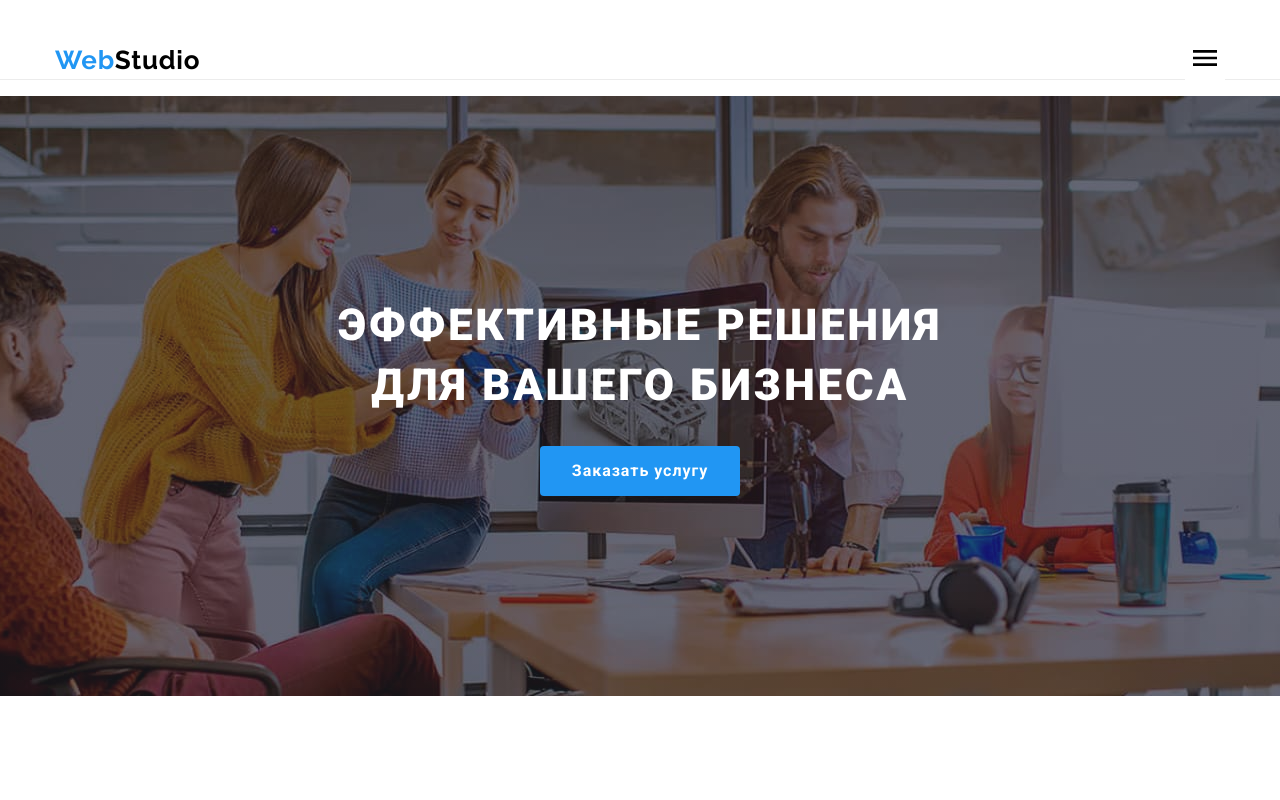
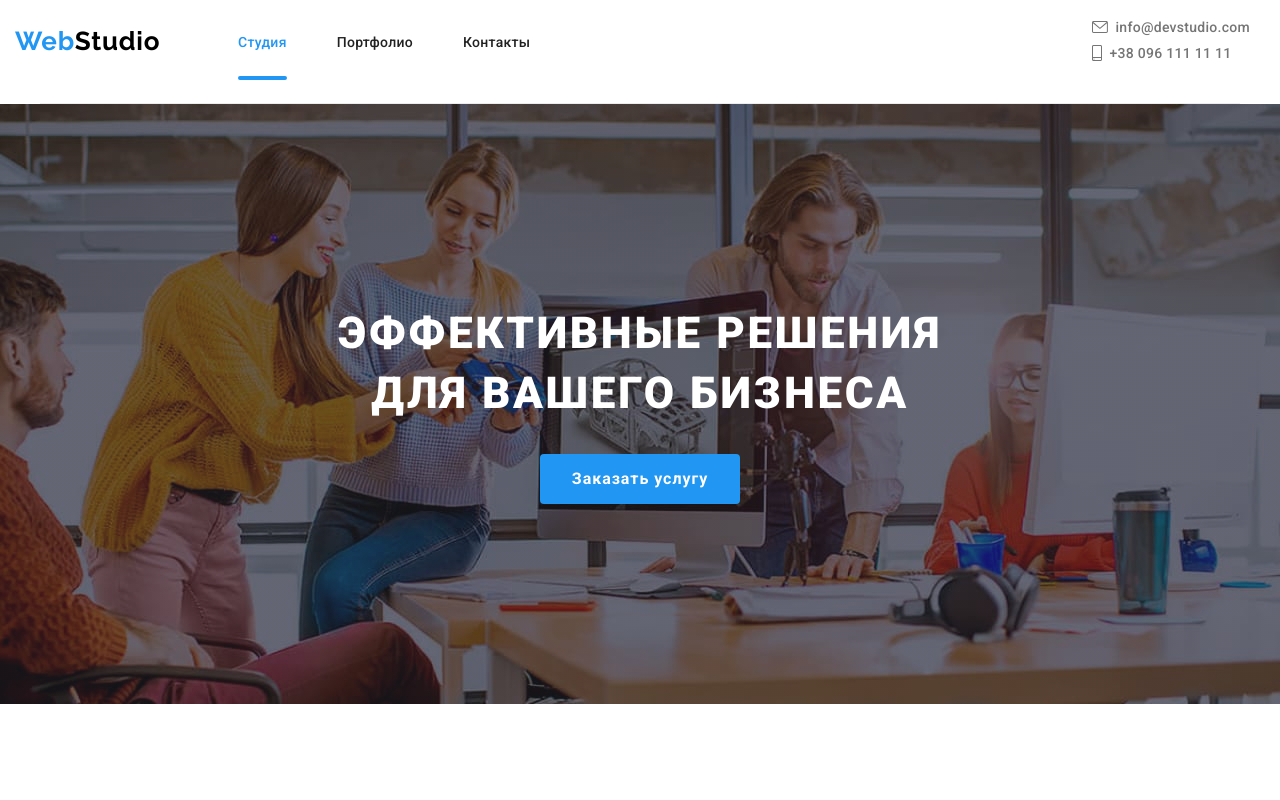
Before and after one commit to performance13/goit-markup-hw-08, a plain HTML site: page index.html in a window 1280 px wide. Shown: the top 800 px of the page. Drawn offline with nearby package versions, Linux system fonts and the light colour scheme.

Commit message:
index.html

```diff
--- a/index.html
+++ b/index.html
@@ -28,8 +28,8 @@
   </head>
 
   <body>
-    <header class="page-header page-header__border">
-      <div class="container page-header__container">
+    <header class="page-header">
+      <div class="container page-header__container page-header__border">
         <a
           href="index.html"
           class="logo page-header__logo"
--- a/sass/components/_button.scss
+++ b/sass/components/_button.scss
@@ -16,6 +16,9 @@
 
 .button {
   &__open-menu {
+    position: absolute;
+    top: 10px;
+    right: 15px;
     padding: 12px 8px;
     border: none;
     background-color: $primary-white;
@@ -25,6 +28,9 @@
     &:hover,
     &:focus {
       fill: $active-accent;
+    }
+    @media screen and(min-width:768px) {
+      display: none;
     }
   }
 }
--- a/sass/components/_contacts.scss
+++ b/sass/components/_contacts.scss
@@ -52,8 +52,59 @@
 //   }
 // }
 
-// !
 .contacts {
-  display: none;
+  &__list {
+    display: none;
+    @media screen and(min-width:768px) {
+      display: flex;
+      flex-direction: column;
+      position: absolute;
+      top: 19px;
+      right: 15px;
+
+      @include font(500, 14px, 1.142, 0.02em);
+    }
+  }
 }
-// !
+
+.contacts {
+  &__list {
+    margin-right: 15px;
+    .contacts {
+      &__item {
+        + .contacts {
+          &__item {
+            margin-top: 10px;
+          }
+        }
+      }
+    }
+  }
+}
+
+.contacts {
+  &__item {
+    @extend %transition-color;
+  }
+}
+
+.contacts {
+  &__link {
+    @extend %flexible-ai;
+
+    // padding-top: 32px;
+    // padding-bottom: 32px;
+
+    color: getColor-text("secondary");
+    &:hover,
+    &:focus {
+      color: $accent-color;
+    }
+  }
+  &__icon {
+    fill: currentColor;
+    display: block;
+    //  margin-right: 10px;
+    margin-right: 8px;
+  }
+}
--- a/sass/components/_logo.scss
+++ b/sass/components/_logo.scss
@@ -47,21 +47,21 @@
 
 .page-header {
   &__logo {
+    position: absolute;
+    top: -4px;
+    left: 15px;
+
     padding-top: 21px;
     padding-bottom: 21px;
+    @media screen and(min-width: 768px) {
+      top: 5px;
+      left: 15px;
+    }
   }
 
-  // @media screen and(min-width: 480px) {
-  //   padding-top: 21px;
-  //   padding-bottom: 21px;
-  // }
-  @media screen and(min-width: 768px) {
-    padding-top: 26px;
-    padding-bottom: 26px;
-  }
-  @media screen and(min-width: 768px) {
+  @media screen and(min-width: 1200px) {
     padding-top: 24px;
-    padding-bottom: 25px;
+    padding-bottom: 24px;
   }
 }
 
--- a/sass/components/_page-header.scss
+++ b/sass/components/_page-header.scss
@@ -1,31 +1,29 @@
-// .page-header {
-//   background-color: $primary-white;
-//   &__container {
-//     @extend %flexible-ai;
-//   }
-//   &__border {
-//     border-bottom: 1px solid $line-header;
-//   }
-// }
+.page-header {
+  background-color: $primary-white;
 
-// !
-.page-header {
-  // position: relative;
-
-  height: 60px;
-  background-color: $primary-white;
   &__border {
     border-bottom: 1px solid $line-header;
+
+    height: 60px;
+    @media screen and(min-width: 768px) {
+      height: 80px;
+    }
   }
+  &__container {
+    // @extend %flexible-ai;
 
-  @media screen and(min-width: 480px) {
-    height: 80px;
+    display: flex;
+    align-items: center;
+    justify-content: space-between;
   }
 }
 
-.page-header__container {
-  display: flex;
-  align-items: center;
-  justify-content: space-between;
-}
 // !
+// .page-header {
+//   // position: relative;
+
+// .page-header__container {
+//   display: flex;
+//   align-items: center;
+//   justify-content: space-between;
+// }
--- a/sass/components/_site-nav.scss
+++ b/sass/components/_site-nav.scss
@@ -53,7 +53,83 @@
 // }
 
 // !
+
 .site-nav {
-  display: none;
+  &__list {
+    display: none;
+    @media screen and(min-width:768px) {
+      position: absolute;
+      top: 2px;
+      left: 145px;
+      display: flex;
+      margin-left: 93px;
+
+      @include font(500, 14px, 1.142, 0.02em);
+    }
+  }
 }
-// !
+
+.site-nav {
+  &__list {
+    .site-nav {
+      &__item + .site-nav {
+        &__item {
+          margin-left: 50px;
+        }
+      }
+    }
+  }
+}
+
+.site-nav {
+  &__item {
+    @extend %transition-color;
+  }
+}
+
+.site-nav {
+  &__link {
+    &:hover,
+    &:focus {
+      color: $accent-color;
+    }
+  }
+}
+
+.site-nav {
+  &__link {
+    display: block;
+
+    padding-top: 32px;
+    padding-bottom: 32px;
+
+    color: getColor-text("primary");
+    &--active-page {
+      color: $accent-color;
+      position: relative;
+      // &::after {
+      //   // @extend %line-bottom-pseudo-desc;
+      //   @media screen and(min-width: 768px) {
+      //     // @extend %line-bottom-pseudo-tablet;
+      //   }
+      // }
+    }
+  }
+}
+
+.site-nav {
+  &__link {
+    &--active-page {
+      @media screen and(min-width: 768px) {
+      }
+      &::after {
+        @extend %line-bottom-pseudo-tablet;
+      }
+      @media screen and(min-width: 1200px) {
+      }
+      &::after {
+        @extend %line-bottom-pseudo-desc;
+      }
+    }
+  }
+}
--- a/sass/utils/_placeholders.scss
+++ b/sass/utils/_placeholders.scss
@@ -61,13 +61,26 @@
   border-radius: 4px;
 }
 
-%line-bottom {
+%line-bottom-pseudo-desc {
   display: block;
   content: "";
   text-align: center;
   width: 100%;
   height: 1px;
   bottom: -1px;
+  background-color: $accent-color;
+  border: 2px solid;
+  border-radius: 10px;
+  position: absolute;
+}
+
+%line-bottom-pseudo-tablet {
+  display: block;
+  content: "";
+  text-align: center;
+  width: 100%;
+  height: 1px;
+  bottom: 2px;
   background-color: $accent-color;
   border: 2px solid;
   border-radius: 10px;
```
Also changed, not shown: css/maine.css, css/maine.min.css, 2 other files.
